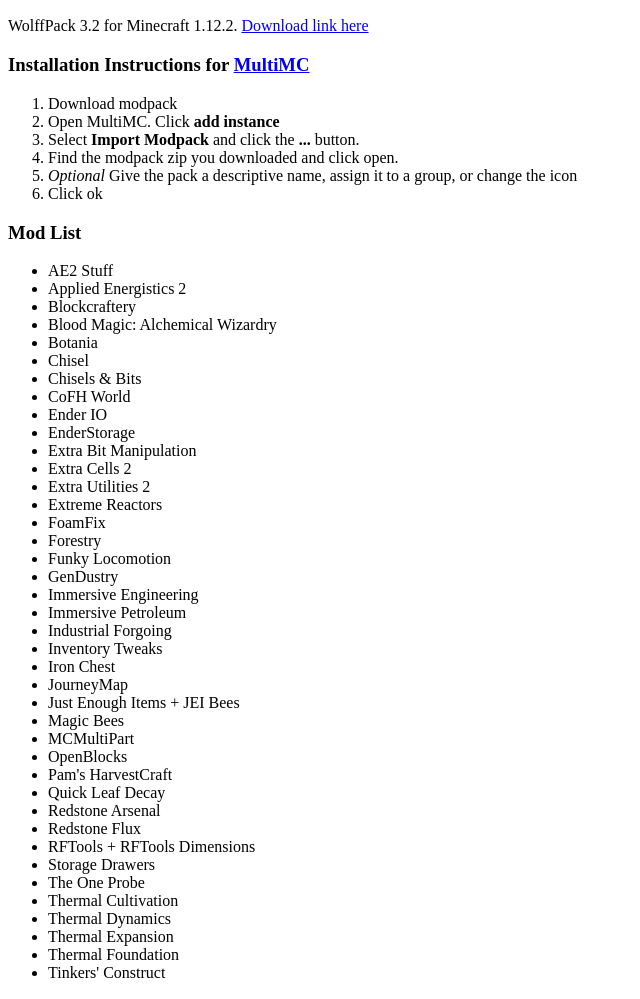
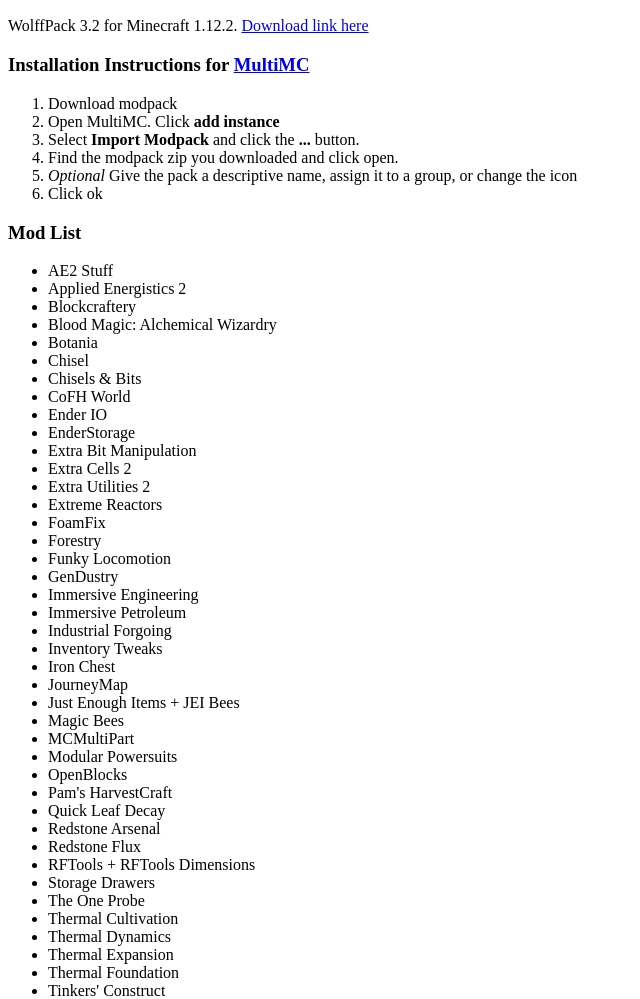
Before and after one commit to matthewjwolff/minecraft-server, a plain HTML site: page index.html in a window 1280 px wide. Shown: the part 96-1095 px from the top of the page, without its empty margins (0-640 px from the left). Drawn offline with Linux system fonts and the light colour scheme; no server answers.

Commit message:
add modular powersuits

```diff
--- a/index.html
+++ b/index.html
@@ -44,6 +44,7 @@
             <li>Just Enough Items + JEI Bees</li>
             <li>Magic Bees</li>
             <li>MCMultiPart</li>
+            <li>Modular Powersuits</li>
             <li>OpenBlocks</li>
             <li>Pam's HarvestCraft</li>
             <li>Quick Leaf Decay</li>
```
